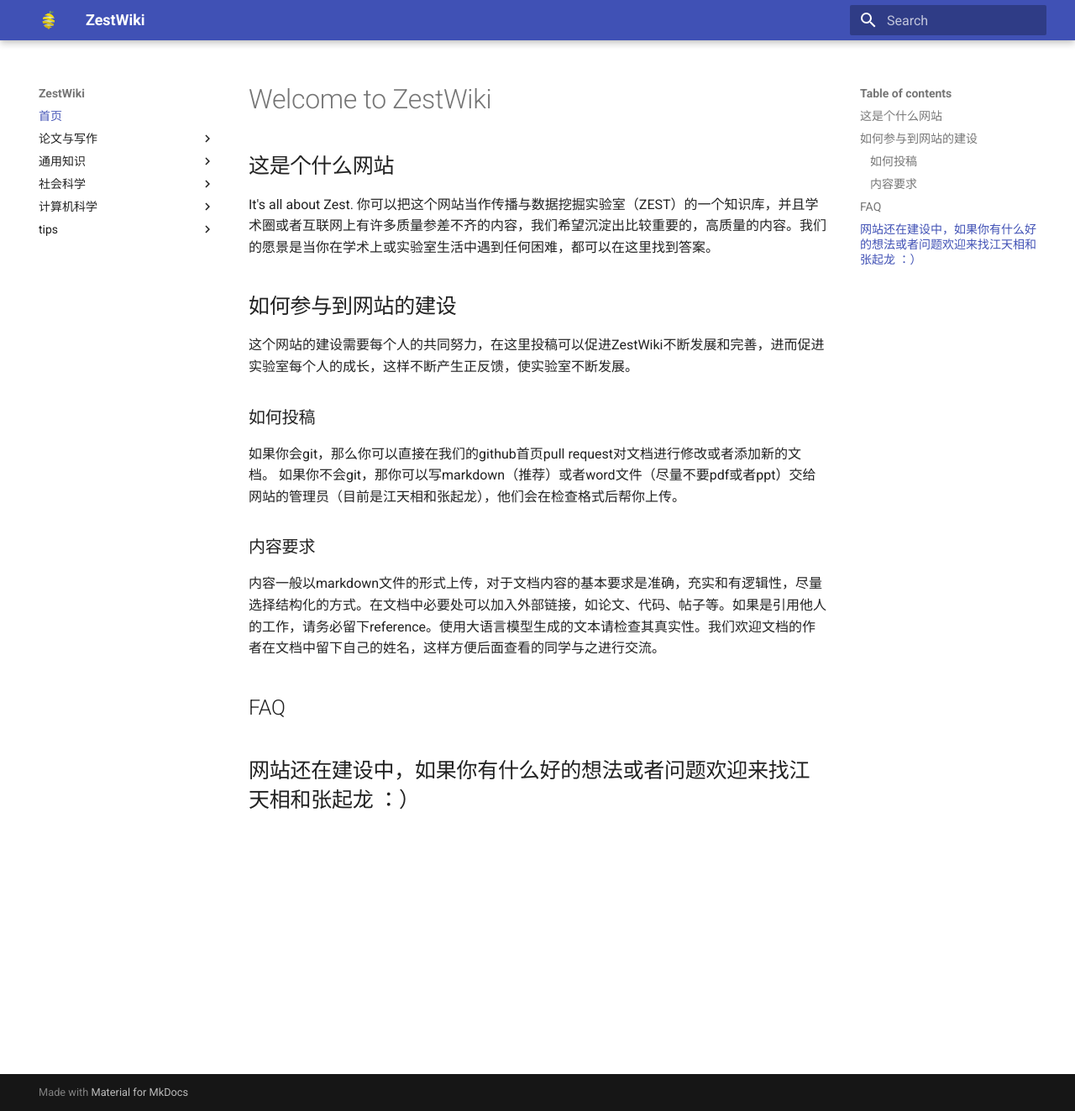
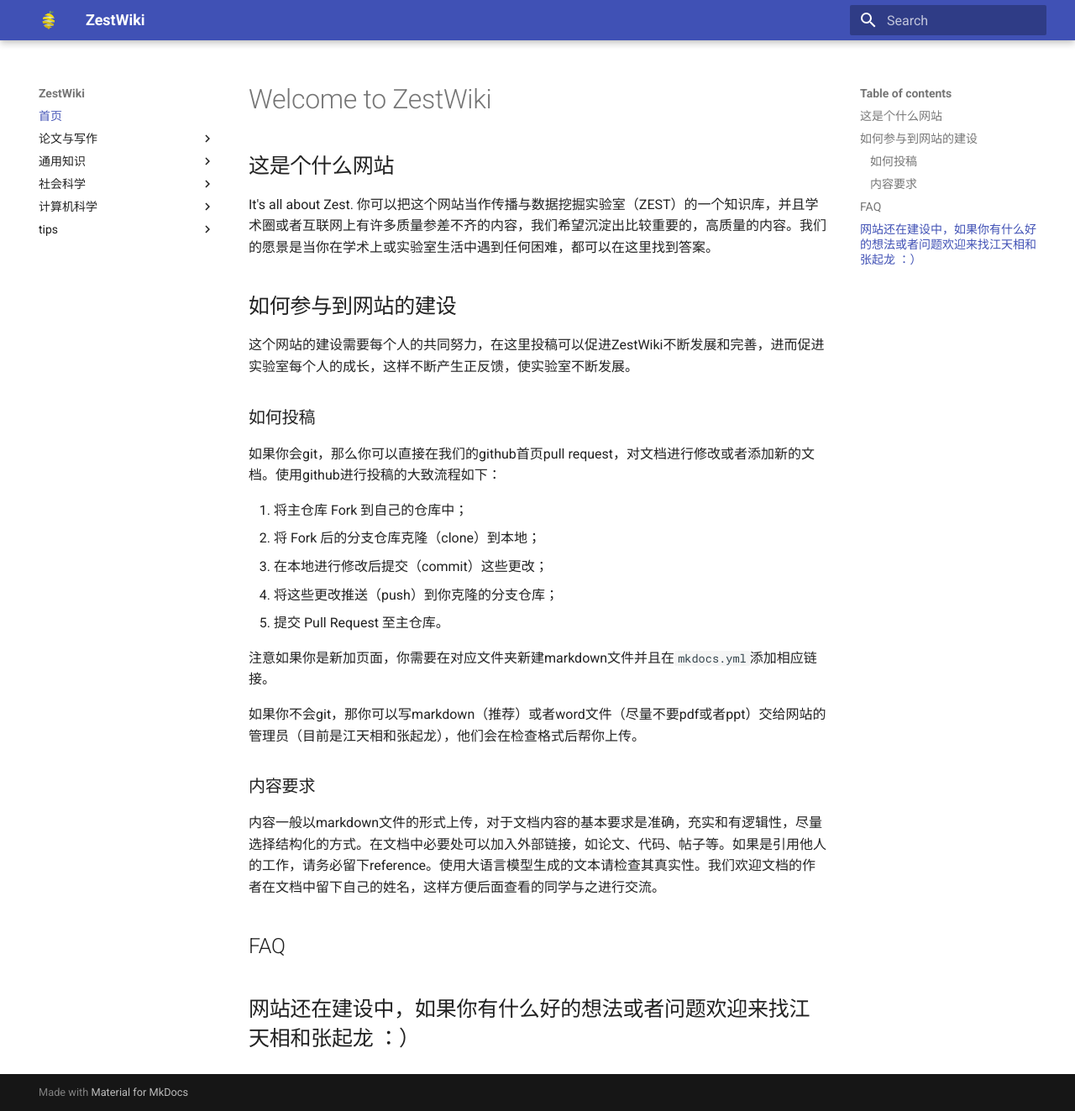
Before and after one commit to jtxdotpy/ZestWiki, an MkDocs documentation site: the page built from docs/index.md, in a window 1280 px wide and 1323 px high. Shown: the whole window at 84% size. Built offline with MkDocs 1.6.1 and Material for MkDocs 9.7.7, drawn with Linux system fonts in a browser that asks for light colours.

Commit message:
add github submission instruction

```diff
--- a/docs/index.md
+++ b/docs/index.md
@@ -10,7 +10,16 @@ It's all about Zest. 你可以把这个网站当作传播与数据挖掘实验
 
 ### 如何投稿
 
-如果你会git，那么你可以直接在我们的github首页pull request对文档进行修改或者添加新的文档。
+如果你会git，那么你可以直接在我们的github首页pull request，对文档进行修改或者添加新的文档。使用github进行投稿的大致流程如下：
+
+1. 将主仓库 Fork 到自己的仓库中；
+2. 将 Fork 后的分支仓库克隆（clone）到本地；
+3. 在本地进行修改后提交（commit）这些更改；
+4. 将这些更改推送（push）到你克隆的分支仓库；
+5. 提交 Pull Request 至主仓库。
+
+注意如果你是新加页面，你需要在对应文件夹新建markdown文件并且在`mkdocs.yml`添加相应链接。
+
 如果你不会git，那你可以写markdown（推荐）或者word文件（尽量不要pdf或者ppt）交给网站的管理员（目前是江天相和张起龙），他们会在检查格式后帮你上传。
 
 ### 内容要求
```
